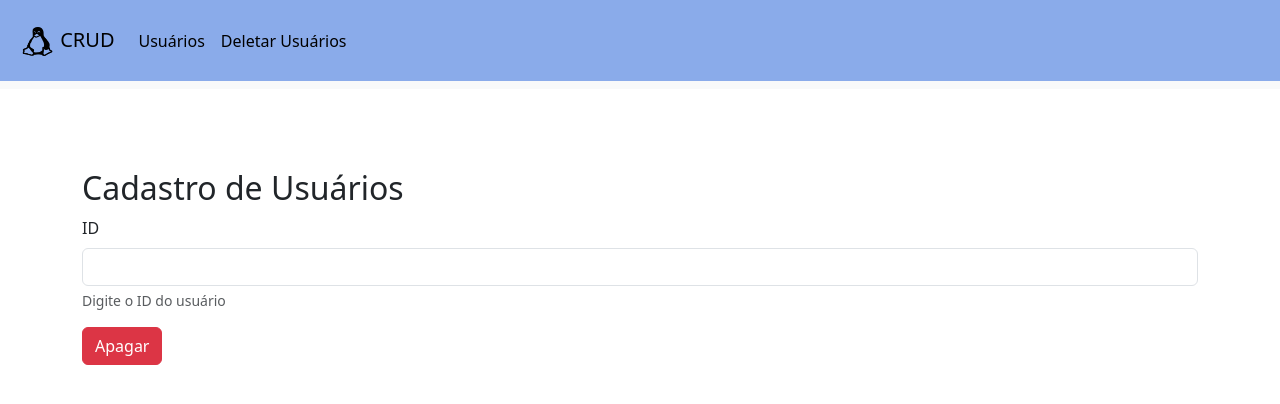
After one commit to T-Terra/Crud-Django, a Django app: page /users/deleteForm/ in a window 1280 px wide. The commit adds this page. Shown: the top 404 px of the page. Run offline with Django 5.2, Linux system fonts and the light colour scheme.

Commit message:
feat: add delete users and message

```diff
--- a/crud/templates/crud/base.html
+++ b/crud/templates/crud/base.html
@@ -8,13 +8,24 @@
     <link href="https://cdn.jsdelivr.net/npm/bootstrap@5.3.3/dist/css/bootstrap.min.css" rel="stylesheet" integrity="sha384-QWTKZyjpPEjISv5WaRU9OFeRpok6YctnYmDr5pNlyT2bRjXh0JMhjY6hW+ALEwIH" crossorigin="anonymous">
   </head>
   <body>
-    <nav style="padding-top: 0px;" class="navbar bg-body-tertiary">
+    <nav style="padding-top: 0px;" class="navbar navbar-expand-lg bg-body-tertiary">
         <div style="background-color: #8AABEA; padding: 20px;" class="container-fluid">
             <a class="navbar-brand" href="{% url 'home' %}">
                 <img src="{% static 'assets/img/linux.png' %}" alt="Logo" width="35" height="29">
                 CRUD
             </a>
+            <div class="collapse navbar-collapse" id="navbarNav">
+              <ul class="navbar-nav">
+                <li class="nav-item">
+                  <a class="nav-link active" href="{% url 'list_users' %}">Usuários</a>
+                </li>
+                <li class="nav-item">
+                  <a class="nav-link active" href="{% url 'deleteForm' %}">Deletar Usuários</a>
+                </li>
+              </ul>
+            </div>
         </div>
+
     </nav>
     {% block content %}
 
--- /dev/null
+++ b/crud/templates/crud/delete.html
@@ -0,0 +1,16 @@
+{% extends "crud/base.html" %}
+{% block content %}
+
+<div style="margin-top: 5rem;" class="container-xl">
+    <h2>Cadastro de Usuários</h2>
+    <form action="{% url 'delete' %}" method="post">
+        {% csrf_token %}
+        <div class="mb-3">
+          <label class="form-label">ID</label>
+          <input class="form-control" name="id">
+          <div class="form-text">Digite o ID do usuário</div>
+        </div>
+        <button type="submit" class="btn btn-danger">Apagar</button>
+    </form>
+</div>
+{% endblock %}
--- a/crud/templates/crud/form.html
+++ b/crud/templates/crud/form.html
@@ -15,7 +15,7 @@
           <input class="form-control" name="idade">
           <div id="emailHelp" class="form-text">Digite Sua idade</div>
         </div>
-        <button type="submit" class="btn btn-primary">Enviar</button>
+        <button style="background-color: #8AABEA; border: none; border-radius: 0.18rem; color: white; padding: 0.3rem;" type="submit">Enviar</button>
     </form>
 </div>
 {% endblock %}
--- a/crud/templates/crud/users.html
+++ b/crud/templates/crud/users.html
@@ -26,6 +26,11 @@
                 {% endfor %}
             </table>
         </div>
+        {% if messages %}
+        {% for message in messages %}
+            <div class="alert alert-success">{{ message }}</div>
+        {% endfor %}
+        {% endif %}
         <script src="https://cdn.jsdelivr.net/npm/bootstrap@5.3.3/dist/js/bootstrap.bundle.min.js" integrity="sha384-YvpcrYf0tY3lHB60NNkmXc5s9fDVZLESaAA55NDzOxhy9GkcIdslK1eN7N6jIeHz" crossorigin="anonymous"></script>
     </body>
 </html>
--- a/crud/urls.py
+++ b/crud/urls.py
@@ -5,4 +5,6 @@ urlpatterns = [
     path('', views.index, name='home'),
     path('users/add/', views.users, name='add_user'),
     path('users/', views.listUsers, name='list_users'),
+    path('users/deleteForm/', views.deleteForm, name='deleteForm'),
+    path('users/delete/', views.delete, name='delete'),
 ]
--- a/crud/views.py
+++ b/crud/views.py
@@ -1,10 +1,13 @@
 from django.shortcuts import render, redirect
+from django.http import JsonResponse
+from django.contrib import messages
 from .models import User
 
-# Create your views here.
-
+# Render pages
 def index(request):
     return render(request, 'crud/form.html')
+def deleteForm(request):
+    return render(request, 'crud/delete.html')
 
 #Create
 def users(request):
@@ -21,3 +24,10 @@ def listUsers(request):
     'users': User.objects.all()
     }
     return render(request, 'crud/users.html', users_db)
+
+#Delete
+def delete(request):
+    id = request.POST.get('id')
+    User.objects.filter(id=id).delete()
+    messages.success(request, 'Usuário deletado com sucesso!')
+    return redirect('list_users')
```
